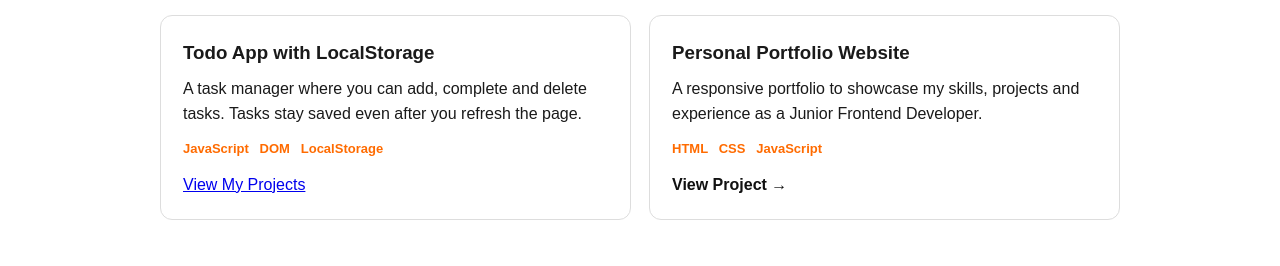
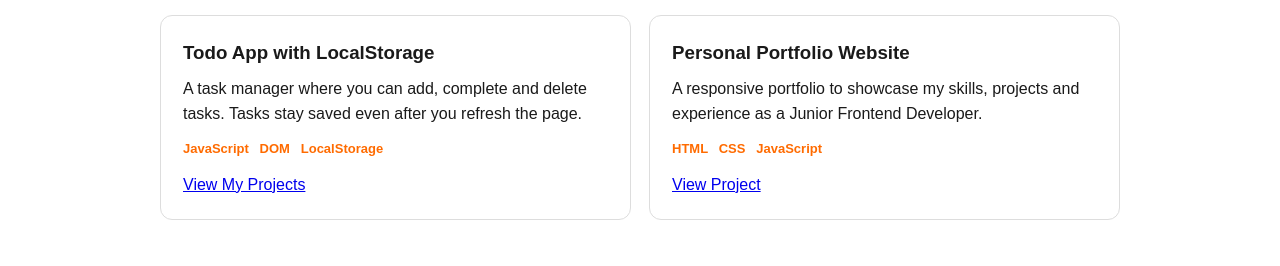
Before and after one commit to okigbochukwu49-stack/my-first-app, a plain HTML site: page index.html in a window 1280 px wide. Shown: the part 2209-2475 px from the top of the page. Drawn offline with Linux system fonts and the light colour scheme.

Commit message:
Update index.html

```diff
--- a/index.html
+++ b/index.html
@@ -141,7 +141,9 @@
           <h3>Personal Portfolio Website</h3>
           <p>A responsive portfolio to showcase my skills, projects and experience as a Junior Frontend Developer.</p>
           <p class="tags">HTML &nbsp; CSS &nbsp; JavaScript</p>
-          <a href="#" class="project-link">View Project →</a>
+
+<a href="https://okigbochukwu49-stack.github.io/my-first-app/" target="_blank">View Project</a>
+
         </article>
 
       </div>
```
